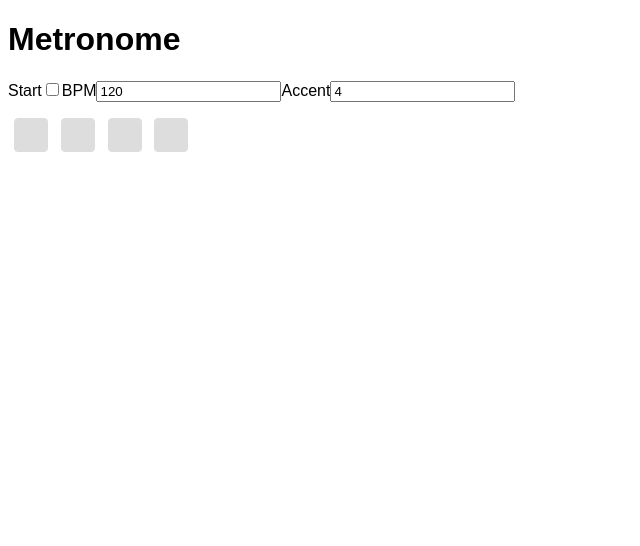
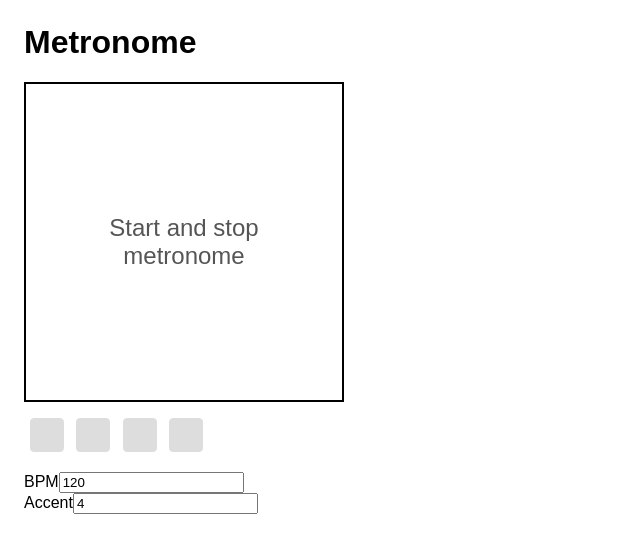
Before and after one commit to crosslandwa/metronome, a React app: page / in a window 1280 px wide. Shown: the top 546 px of the page, without its empty margins (0-640 px from the left). Built offline with nearby package versions, Linux system fonts and the light colour scheme; the HTML template or start-up script is replaced by a standard one.

Commit message:
Styling of start/stop button

```diff
--- a/src/Accent.js
+++ b/src/Accent.js
@@ -14,6 +14,7 @@ const mapDispatchToProps = dispatch => ({
 })
 
 const Accent = ({ accent, edit, reset, uncommited, update }) => (
+  <div>
     <label>
       <span>Accent</span>
       <input
@@ -26,6 +27,7 @@ const Accent = ({ accent, edit, reset, uncommited, update }) => (
         onBlur={reset}
       />
     </label>
+  </div>
 )
 
 export default connect(mapStateToProps, mapDispatchToProps)(Accent)
--- a/src/App.js
+++ b/src/App.js
@@ -7,11 +7,11 @@ import './app.css'
 
 const App = () => (
   <>
-    <h1>Metronome</h1>
+    <h1 class="title">Metronome</h1>
     <StartStop />
+    <Counter />
     <BPM />
     <Accent />
-    <Counter />
   </>
 )
 
--- a/src/BPM.js
+++ b/src/BPM.js
@@ -14,6 +14,7 @@ const mapDispatchToProps = dispatch => ({
 })
 
 const BPM = ({ bpm, edit, reset, uncommited, update }) => (
+  <div>
     <label>
       <span>BPM</span>
       <input
@@ -26,6 +27,7 @@ const BPM = ({ bpm, edit, reset, uncommited, update }) => (
         onBlur={reset}
       />
     </label>
+  </div>
 )
 
 export default connect(mapStateToProps, mapDispatchToProps)(BPM)
--- a/src/StartStop.js
+++ b/src/StartStop.js
@@ -27,10 +27,21 @@ class StartStop extends React.Component {
   render () {
     const { started, toggle } = this.props
     return (
-      <label>
-        <span>Start</span>
-        <input type="checkbox" checked={started} name="start" onChange={() => toggle(started)}/>
-      </label>
+      <div class="square square--half square--max-20">
+        <div class="startstop__wrapper">
+          <input
+            id="start"
+            class="startstop__checkbox"
+            type="checkbox"
+            checked={started}
+            name="start"
+            onChange={() => toggle(started)}
+          />
+          <label for="start" class="startstop__label">
+            <span>Start and stop<br/>metronome</span>
+          </label>
+        </div>
+      </div>
     )
   }
 }
--- a/src/app.css
+++ b/src/app.css
@@ -1,5 +1,10 @@
 #app {
   font-family: sans-serif;
+  padding: 1em;
+}
+
+.title {
+  margin-top: 0;
 }
 
 .input--uncommited {
@@ -25,3 +30,76 @@
 .counter__unit--active {
   background-color: #FC0;
 }
+
+.square {
+  width: 50%;
+  position: relative;
+}
+
+.square--half {
+  width: 50%;
+}
+
+.square--max-20 {
+  max-width: 20em;
+}
+
+.square::after {
+  content: "";
+  display: block;
+  padding-bottom: 100%;
+}
+
+.startstop__wrapper {
+  position: absolute;
+  height: 100%;
+  width: 100%;
+}
+
+.startstop__checkbox {
+  opacity: 0;
+  position: absolute;
+}
+
+.startstop__label {
+  cursor: pointer;
+  position: absolute;
+  height: 100%;
+  width: 100%;
+  display: flex;
+  align-items: center;
+  justify-content: center;
+  text-align: center;
+  font-size: 1.5em;
+  color: #555
+}
+
+.startstop__label::before {
+  content: "";
+  position: absolute;
+  top: 0;
+  left: 0;
+  width: 100%;
+  height: 100%;
+  border: solid 2px black;
+  box-sizing: border-box;
+}
+
+.startstop__label::after {
+  content: "";
+  opacity: 0;
+  position: absolute;
+  transform: rotate(45deg);
+  height: 90%;
+  width: 90%;
+  border-radius: 50%;
+  border: solid 2px black;
+  box-sizing: border-box;
+  background-color: #FC0;
+  left: 5%;
+  z-index: -1;
+}
+
+.startstop__checkbox:checked+.startstop__label::after {
+  opacity: 1;
+}
```
Lines whose indentation alone changed are shown as unchanged.
